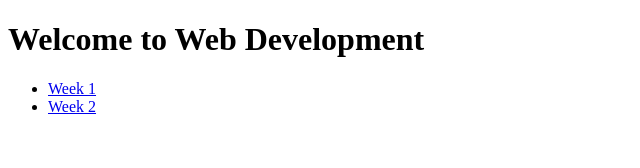
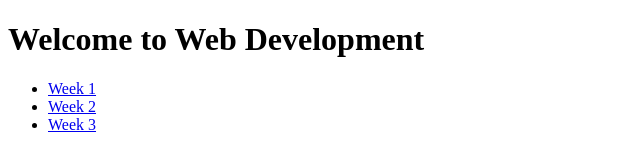
Before and after one commit to chanthornsp/webdev2, a plain HTML site: page index.html in a window 1280 px wide. Shown: the full height of the page, 0-640 px from the left. Drawn offline with Linux system fonts and the light colour scheme.

Commit message:
link week3 to index.html of web root

```diff
--- a/index.html
+++ b/index.html
@@ -1,16 +1,20 @@
 <!DOCTYPE html>
 <html lang="en">
+
 <head>
   <meta charset="UTF-8" />
   <meta name="viewport" content="width=device-width, initial-scale=1.0" />
   <title>Web Development</title>
 </head>
+
 <body>
   <h1>Welcome to Web Development</h1>
 
   <ul>
     <li><a href="./week1/index.html">Week 1</a></li>
     <li><a href="./week2/index.html">Week 2</a></li>
+    <li><a href="./week3/index.html">Week 3</a></li>
   </ul>
 </body>
+
 </html>
```
Lines whose indentation alone changed are shown as unchanged.
